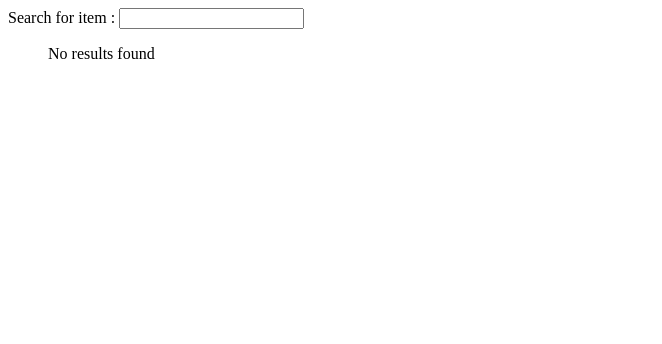
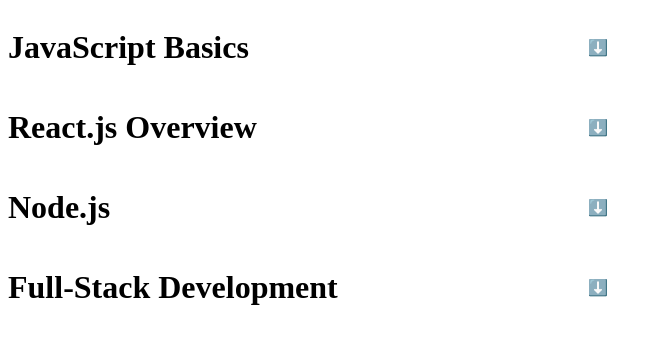
Before and after one commit to SaranyaVelu-SK/React, a React (Vite) app: page / in a window 1280 px wide. Shown: the top 344 px of the page, without its empty margins (0-662 px from the left). Built offline with nearby package versions, Linux system fonts and the light colour scheme.

Commit message:
Accordion

```diff
--- a/App.js
+++ b/App.js
@@ -3,12 +3,30 @@
 import Header from "./header";
 import Pagination from "./Problems/Pagination";
 import AutocompleteSearchBar from "./Problems/AutocompleteSearchBar";
+import Accordion from "./Problems/Accordion";
 
-
+  const items = [
+  {
+    title: "JavaScript Basics",
+    content: "Learn variables, functions, and loops in JavaScript."
+  },
+  {
+    title: "React.js Overview",
+    content: "Understand components, state, and props in React."
+  },
+  {
+    title: "Node.js",
+    content: "Basics of server-side development with Node.js."
+  },
+  {
+    title: "Full-Stack Development",
+    content: "Build full-stack apps with React and Node.js."
+  },
+];
 const header  = React.createElement("div",{className:"title"},[
     React.createElement("h1",{key:"h1"},"Hello from heading 1"),
     React.createElement("h2",{key:"h2"},"Hello from heading 2"),
     React.createElement("h3",{key:"h3"},"Hello from heading 3"),
 ])
 const root = ReactDOM.createRoot(document.getElementById("root"));
-root.render(<AutocompleteSearchBar />);
+root.render(<Accordion items={items}/>);
--- /dev/null
+++ b/Problems/Accordion.jsx
@@ -0,0 +1,28 @@
+import React, { useState } from "react";
+
+
+function Accordion({ items }) {
+
+    const [activeIndex, setActiveIndex] = useState(null)
+
+    const handleAccordion = (index) => {
+        setActiveIndex(activeIndex === index ? null : index)
+    }
+    if (items?.length === 0) return <p> No items available</p>
+    return (
+        <div className="accordion">
+            {items?.map((item, index) => (
+                <div style={{width:"600px"}} key={index}>
+                    <div onClick={() => handleAccordion(index)} style={{display:"flex",justifyContent:"space-between",alignItems:"center"}}>
+                        <h1 className="accordion-title">{item?.title}</h1>
+                        {(activeIndex === index) ? <p style={{ cursor: "pointer" }}>⬆️</p> : <p style={{ cursor: "pointer" }}>⬇️</p>}
+                    </div>
+                    {(activeIndex === index) && <div className="accordion-content">{item?.content}</div>}
+                </div>
+            ))
+            }
+        </div>
+    )
+}
+
+export default Accordion;
```
Also changed, not shown: 1 other file (tests, documents, lock files or other folders).
